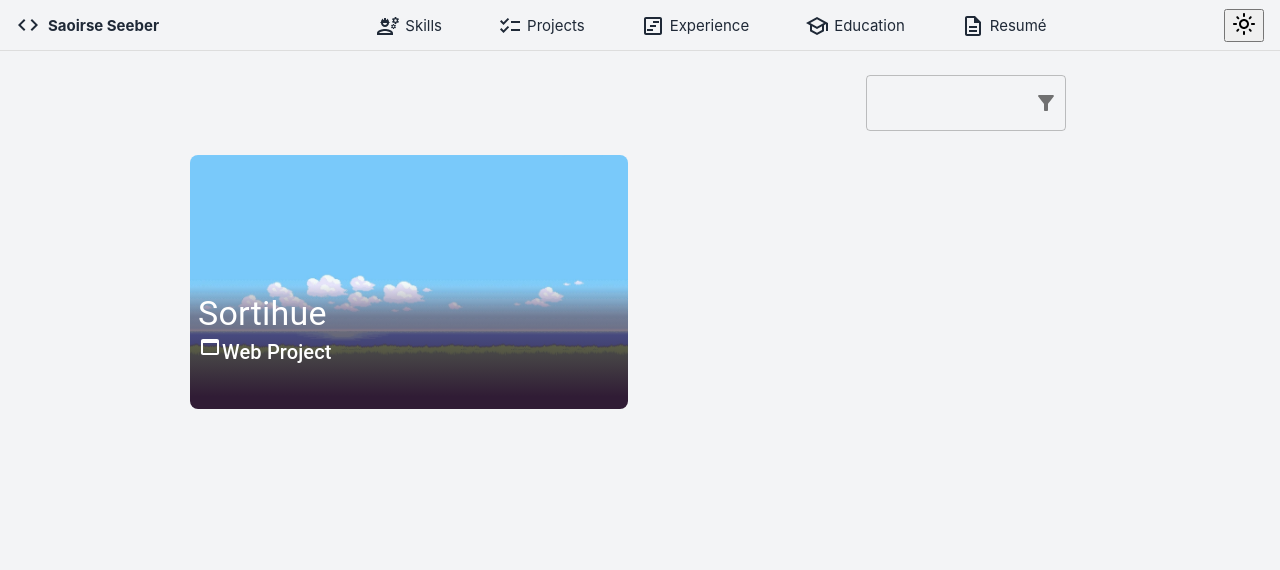
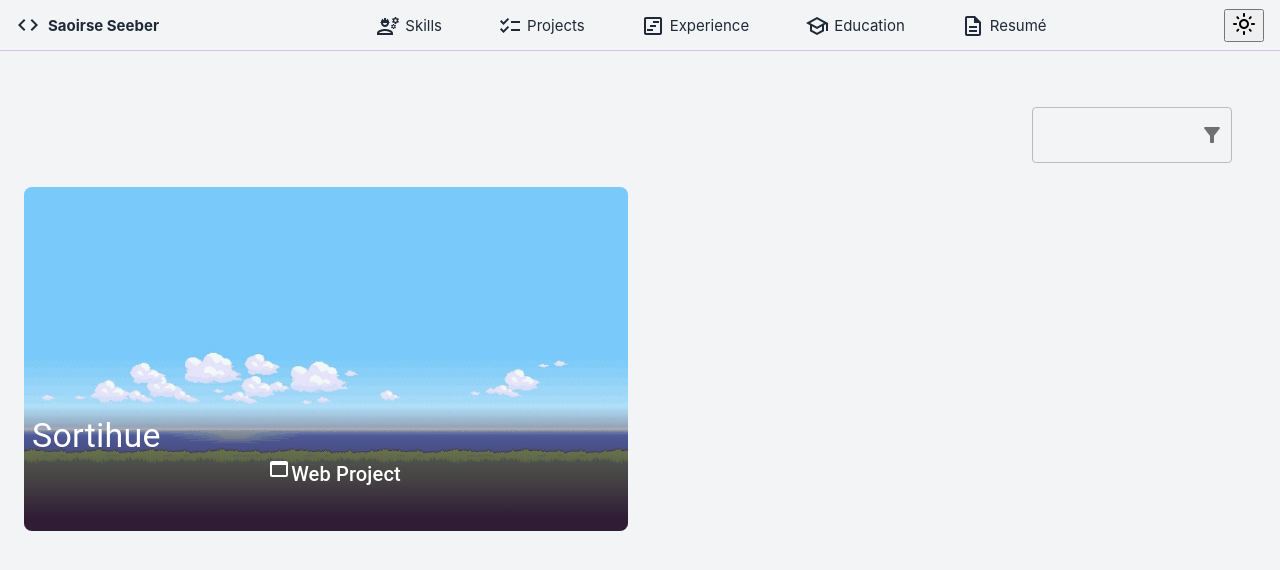
Before and after one commit to saoirselicious/personalsite, a React (Create React App) app: page /projects in a window 1280 px wide. Shown: the top 570 px of the page. Built offline with nearby package versions, Linux system fonts and the light colour scheme; some icons are missing.

Commit message:
Updating containers and colours

```diff
--- a/public/index.html
+++ b/public/index.html
@@ -24,7 +24,7 @@
       work correctly both with client-side routing and a non-root public URL.
       Learn how to configure a non-root public URL by running `npm run build`.
     -->
-    <title>React App</title>
+    <title>Saoirse Seeber</title>
   </head>
   <body>
     <noscript>You need to enable JavaScript to run this app.</noscript>
--- a/src/App.css
+++ b/src/App.css
@@ -41,7 +41,7 @@ body{
   display: flex;
   justify-content: space-between;
   align-items: center;
-  border-bottom: 2px solid var(--primary-color);
+  border-bottom: 2px solid var(--accent-color);
   padding-bottom: 10px;
   margin-bottom: 20px;
 }
@@ -161,7 +161,7 @@ section h2 {
   justify-content: space-between;
   align-items: center;
   padding: 0 16px;
-  border-bottom: 1px solid #ddd;
+  border-bottom: 1px solid var(--accent-color);
   height: 50px;
   font-size: 15px;
   line-height: 1.25rem;
@@ -277,8 +277,3 @@ div.highlightTextOut a:before,
 div.highlightTextIn a:before {
   color: var(--secondary-color); /* Use the secondary color for better contrast */
 }
-
-/* Dark Mode - Navbar Borders */
-[data-theme='dark'] .navbar {
-  border-bottom: 1px solid var(--secondary-color); /* Adjust for dark mode */
-}
--- a/src/components/CV/CV.tsx
+++ b/src/components/CV/CV.tsx
@@ -1,5 +1,6 @@
 import React from 'react';
 import '../../App.css';
+import { Container } from '@mui/material';
 import {
   AzuredevopsOriginal,
   CplusplusPlain,
@@ -63,6 +64,7 @@ const CV: React.FC = () => {
   const { summary, work_experience, education, programming_skills, hobbies } = data;
 
   return (
+    <Container maxWidth="xl" sx={{ padding: '2rem 0' }}>
       <div className="container">
         {/* Header */}
         <header className="header">
@@ -130,6 +132,7 @@ const CV: React.FC = () => {
           </ul>
         </section>
       </div>
+    </Container>
   );
 };
 
--- a/src/components/Homepage/Homepage.tsx
+++ b/src/components/Homepage/Homepage.tsx
@@ -6,10 +6,10 @@ import profileImg from "../../images/profile.png"
 
 const Homepage = () => {
   return (
-    <Container sx={{ textAlign: 'center', padding: '2rem 0' }}>
+      <Container maxWidth="xl" sx={{ textAlign: 'center', padding: '2rem 0' }}>
         {/* Picture Section */}
         <Box component="img"
-        src= {profileImg}
+          src={profileImg}
           alt="Profile Picture"
           sx={{ height: '150px', width: '150px', borderRadius: '50%', marginBottom: '1.5rem' }}
         />
@@ -35,7 +35,7 @@ const Homepage = () => {
         </Box>
 
         {/* CV Download */}
-      <Button variant="contained" sx={{backgroundColor:'var(--primary-color)'}} href="/path/to/your/cv.pdf" download>
+        <Button variant="contained" sx={{ backgroundColor: 'var(--primary-color)' }} href="/path/to/your/cv.pdf" download>
           Download CV
         </Button>
       </Container>
--- a/src/components/Homepage/Portfolio.tsx
+++ b/src/components/Homepage/Portfolio.tsx
@@ -1,5 +1,5 @@
 import React, { useState } from 'react';
-import { Box, IconButton, Typography, Select, MenuItem, Checkbox, ListItemText } from '@mui/material';
+import { Container, Box, IconButton, Typography, Select, MenuItem, Checkbox, ListItemText } from '@mui/material';
 import { SelectChangeEvent } from '@mui/material/Select';
 import WebAssetIcon from '@mui/icons-material/WebAsset';
 import Grid from '@mui/material/Grid2';
@@ -16,8 +16,8 @@ const Portfolio: React.FC = () => {
         setSelectedOptions(event.target.value as string[]);
     };
     return (
-        <div>
-            <Box className="Portfolio container" sx={{ position: 'relative' }}>
+        <Container maxWidth="xl" sx={{ textAlign: 'center', padding: '2rem 0' }}>
+            <Box className="Portfolio" sx={{ position: 'relative' }}>
 
                 <Box sx={{ display: 'flex', justifyContent: 'flex-end', padding: '16px' }}>
                     <IconButton>
@@ -54,7 +54,7 @@ const Portfolio: React.FC = () => {
                                 position: 'relative',
                             }}
                         >
-                             <Link to="/projects/sortihue">
+                            <Link to="/projects/sortihue">
                                 <Box
                                     component="picture"
                                     sx={{ display: 'block', position: 'relative' }}
@@ -86,7 +86,7 @@ const Portfolio: React.FC = () => {
                                     </Box>
 
                                     <Typography variant="h6">
-                                        <WebAssetIcon/>
+                                        <WebAssetIcon />
                                         Web Project
                                     </Typography>
                                     <Typography variant="body2">
@@ -98,8 +98,7 @@ const Portfolio: React.FC = () => {
                     </Grid>
                 </Grid>
             </Box>
-
-        </div>
+        </Container>
     );
 };
 
--- a/src/components/Homepage/Skills.tsx
+++ b/src/components/Homepage/Skills.tsx
@@ -1,5 +1,5 @@
 import React, { useState } from 'react';
-import { Box, Typography, Card, TextField } from '@mui/material';
+import { Box, Container, Typography, Card, TextField } from '@mui/material';
 import Grid from '@mui/material/Grid2';
 import {
   AzuredevopsOriginal,
@@ -96,6 +96,7 @@ const Skills: React.FC = () => {
   }, {} as { [key: string]: Skill[] });
 
   return (
+    <Container maxWidth="xl" sx={{ textAlign: 'center', padding: '2rem 0' }}>
       <Box p={3} component="section" textAlign="center">
         <Typography variant="h1" gutterBottom>
           Skills
@@ -143,6 +144,7 @@ const Skills: React.FC = () => {
           ))}
         </Box>
       </Box >
+    </Container>
   );
 };
 
--- a/src/components/Homepage/Timeline.tsx
+++ b/src/components/Homepage/Timeline.tsx
@@ -1,4 +1,5 @@
 import * as React from 'react';
+import { Container } from '@mui/material';
 import Timeline from '@mui/lab/Timeline';
 import TimelineItem from '@mui/lab/TimelineItem';
 import TimelineSeparator from '@mui/lab/TimelineSeparator';
@@ -96,6 +97,8 @@ const experiences = [
 
 export default function Expierence() {
     return (
+        <Container maxWidth="xl" sx={{ textAlign: 'center', padding: '2rem 0' }}>
+
             <Timeline position="alternate">
                 {experiences.map((exp, index) => (
                     <TimelineItem
@@ -170,6 +173,6 @@ export default function Expierence() {
                 ))
                 }
             </Timeline >
-
+        </Container>
     );
 }
```
Lines whose indentation alone changed are shown as unchanged.
